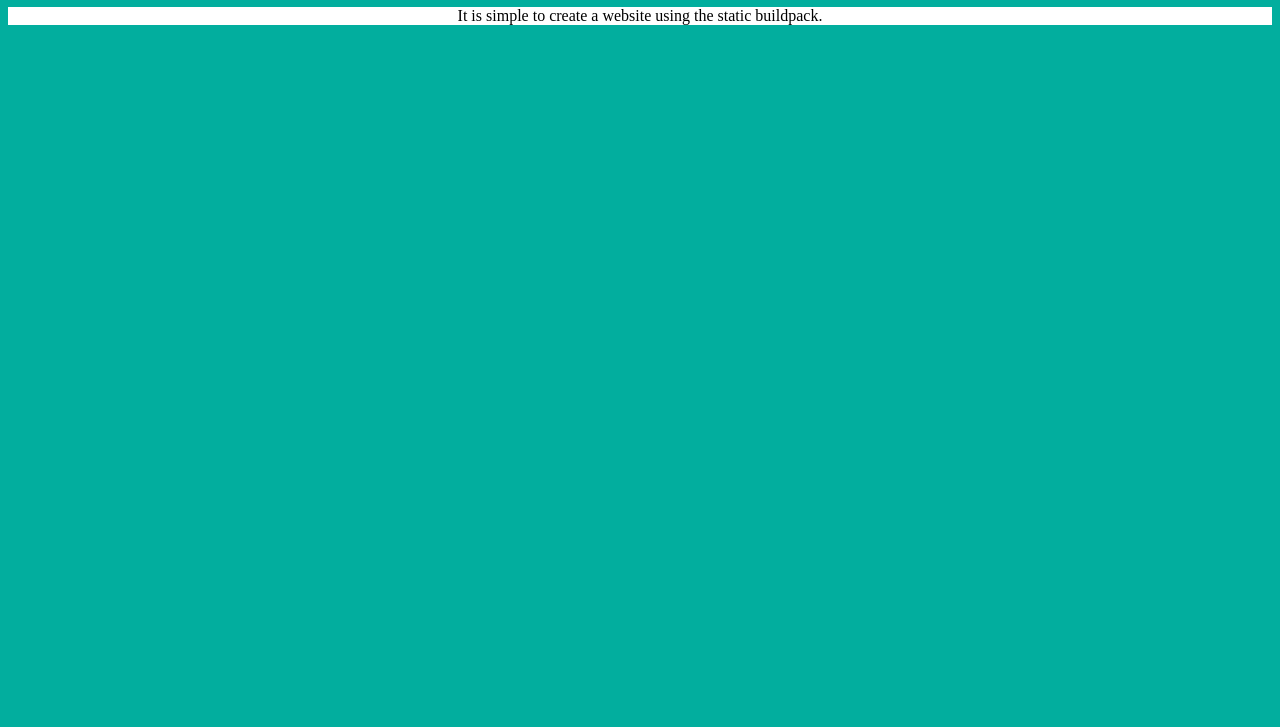
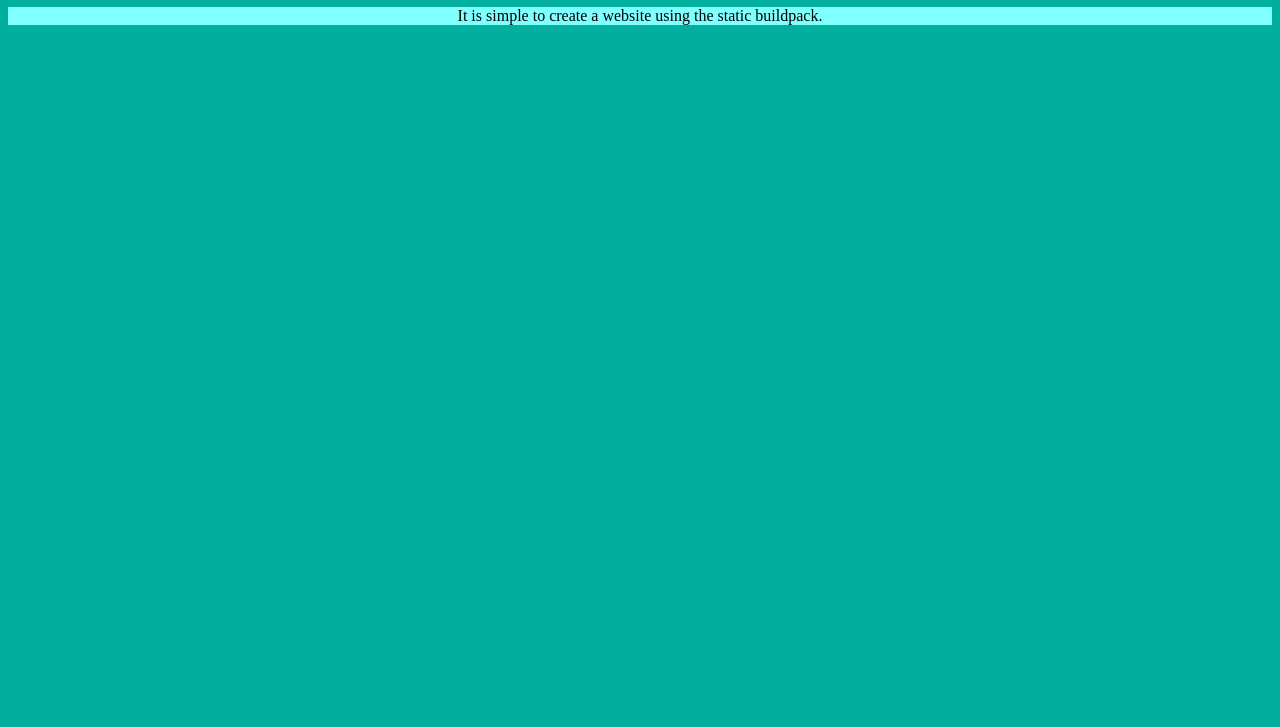
Before and after one commit to wkharold/website-demo, a plain HTML site: page website/index.html in a window 1280 px wide. Shown: the part 73-800 px from the top of the page. Drawn offline with Linux system fonts and the light colour scheme.

Commit message:
change the colors

```diff
--- a/website/index.html
+++ b/website/index.html
@@ -11,7 +11,7 @@ h1 {
     text-align: center;
 }
 p {
-    background-color: rgb(255,255,255);
+    background-color: rgb(128,255,255);
     text-align: center;
 }
 </style>
```
Also changed, not shown: 1 other file.
